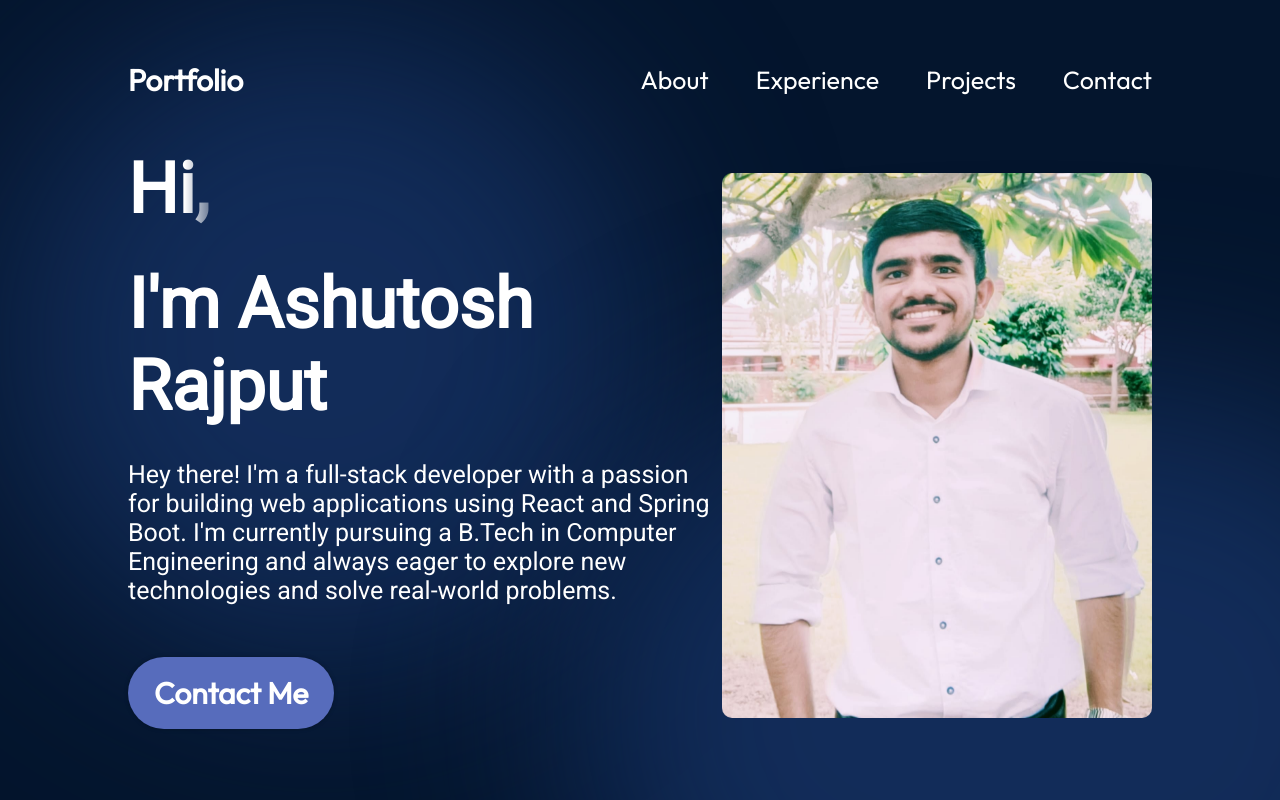
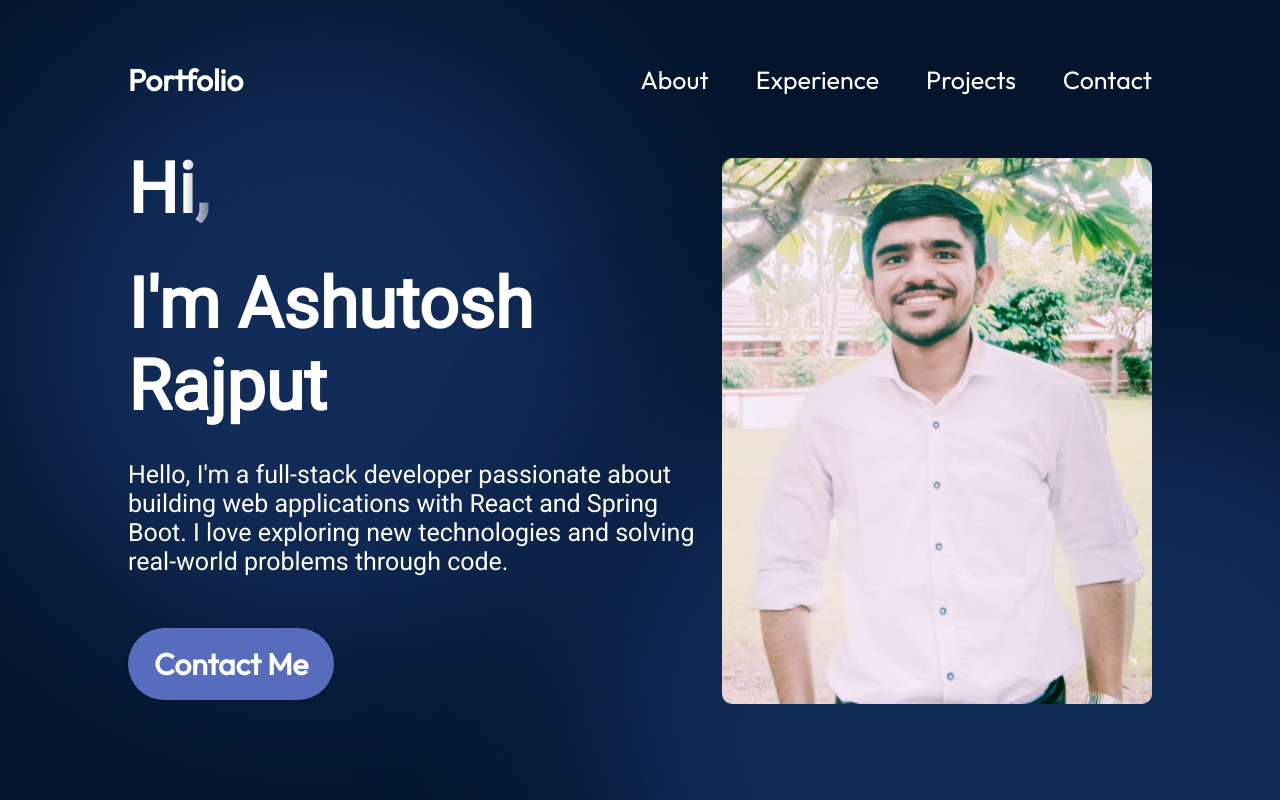
Before and after one commit to Ashutosh8668/MyPortfolio, a React (Vite) app: page / in a window 1280 px wide. Shown: the top 800 px of the page. Built offline with nearby package versions, Linux system fonts and the light colour scheme.

Commit message:
Update Hero.jsx

```diff
--- a/src/components/Hero/Hero.jsx
+++ b/src/components/Hero/Hero.jsx
@@ -10,9 +10,9 @@ export const Hero = () => {
         <h1 className={styles.title}>Hi,<br /></h1>
         <h1 className={styles.title}>I'm Ashutosh Rajput</h1>
         <p className={styles.description}>
-          Hey there! I'm a full-stack developer with a passion for building web
-          applications using React and Spring Boot. I'm currently pursuing a B.Tech in
-          Computer Engineering and always eager to explore new technologies and solve real-world problems.
+          Hello, I'm a full-stack developer passionate about building web applications
+          with React and Spring Boot. I love exploring new technologies and solving
+          real-world problems through code.
       </p>
         <a href="mailto:a.rajput86684@gmail.com" className={styles.contactBtn}>
           Contact Me
```
